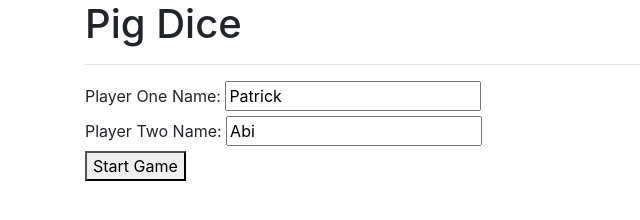
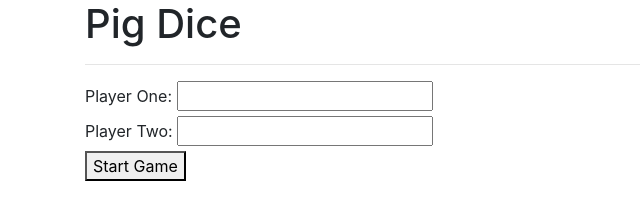
Before and after one commit to Patrick-Dolan/pig-dicev2, a plain HTML site: page index.html in a window 1280 px wide. Shown: the whole page, without its empty margins (0-640 px from the left). Drawn offline with nearby package versions, Linux system fonts and the light colour scheme.

Commit message:
add temporary page reset and remove placeholder values

```diff
--- a/index.html
+++ b/index.html
@@ -13,11 +13,11 @@
   <hr>
   <div id="form-display">
     <form id="player-name-form">
-      <label for="playerOneName">Player One Name:</label>
-      <input type="text" name="playerOneName" id="playerOneName" value="Patrick" required>
+      <label for="playerOneName">Player One:</label>
+      <input type="text" name="playerOneName" id="playerOneName" required>
       <br>
-      <label for="playerTwoName">Player Two Name:</label>
-      <input type="text" name="playerTwoName" id="playerTwoName" value="Abi" required>
+      <label for="playerTwoName">Player Two:</label>
+      <input type="text" name="playerTwoName" id="playerTwoName" required>
       <br>
       <button type="submit">Start Game</button>
     </form>
@@ -36,6 +36,7 @@
   <div id="end-game-display" class="hidden">
     <h2>You Win <span id="winner-name-display"></span>!</h2>
     <p>You scored <span id="winner-score-display"></span> points.</p>
+    <button id="reset-button">Play again</button>
   </div>
 </body>
 </html>
--- a/js/scripts.js
+++ b/js/scripts.js
@@ -123,4 +123,9 @@ window.addEventListener("load", () => {
       displayCurrentRoundInfo(game);
     }
   });
+
+  document.getElementById("reset-button").addEventListener("click", () => {
+    // TODO set up method based reset instead of page refresh.
+    location.reload();
+  });
 });
```
